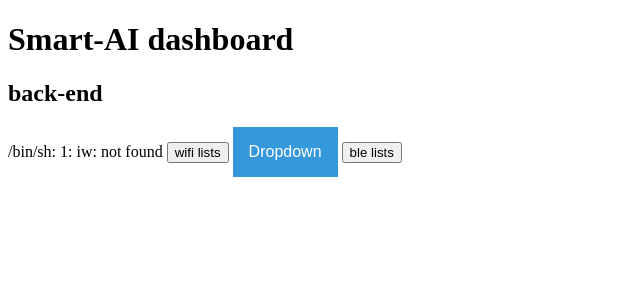
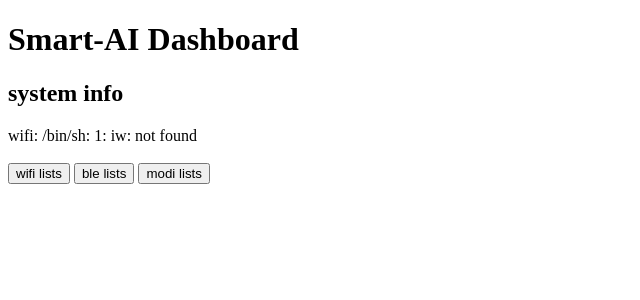
Before and after one commit to yjm07/Raspberry-flask, a Flask app: page / in a window 1280 px wide. Shown: the top 300 px of the page, without its empty margins (0-640 px from the left). Run offline with Flask 2, Linux system fonts and the light colour scheme.

Commit message:
feat: show modi status
Add button for showing modi modules and automately update if needed

```diff
--- a/app.py
+++ b/app.py
@@ -38,7 +38,12 @@
 
 @app.route('/modi')
 def get_modi_list():
-    md.print_modi_list()
+    _list = md.print_modi_list()
+
+    # dict to json
+    result = json.dumps(_list, ensure_ascii = False)
+
+    return result
 
 
 def run():
--- a/templates/index.html
+++ b/templates/index.html
@@ -7,21 +7,17 @@
 </head>
 
 <body>
-   <h1>Smart-AI dashboard</h1>
-   <h2>back-end</h2>
-   {{ wifi_info }}
+   <h1>Smart-AI Dashboard</h1>
+   <h2>system info</h2>
+   wifi: {{ wifi_info }}<br><br>
    <button id="button" class="" onclick="location.href='http://smart-ai.local:5000/wifi'">
       wifi lists
    </button>
-   <div class="dropdown">
-      <button onclick="myFunction()" class="dropbtn">Dropdown</button>
-      <div id="myDropdown" class="dropdown-content">
-        <a href="/wifi">wifi lists</a>
-        <a href="#2">ble lists</a>
-      </div>
-   </div>
    <button id="button" class="" onclick="location.href='http://smart-ai.local:5000/ble'">
       ble lists
+   </button>
+   <button id="button" class="" onclick="location.href='http://smart-ai.local:5000/modi'">
+      modi lists
    </button>
    <script src="{{ url_for('static', filename='script.js') }}"></script>
 </body>
```
Also changed, not shown: modi_scan.py (+1 -9 lines).
